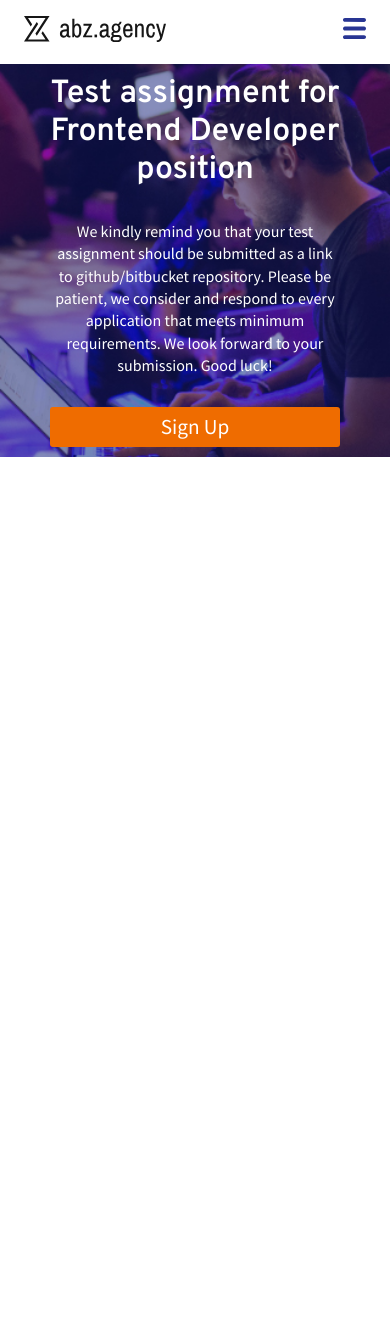
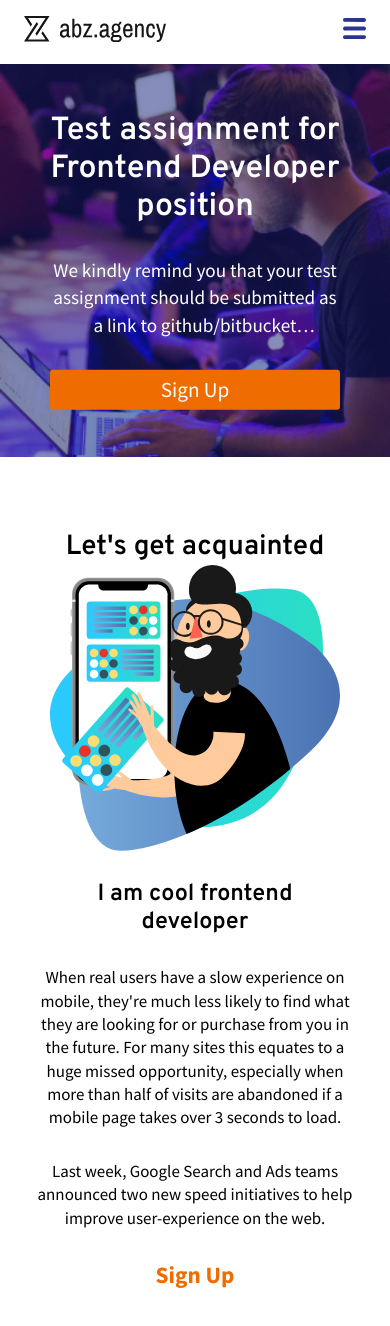
Before and after one commit to serhii-mokhonko/abz.agency, a Vue app: page / in a window 390 px wide. Shown: the top 1326 px of the page. Before the commit the page ends 844 px from the top, so only its background shows below. Built offline with nearby package versions, Linux system fonts and the light colour scheme.

Commit message:
added block about

```diff
--- a/src/App.vue
+++ b/src/App.vue
@@ -2,18 +2,21 @@
   <div id="app">
     <abz-nav></abz-nav>
     <abz-header></abz-header>
+    <abz-about></abz-about>
   </div>
 </template>
 
 <script>
 import Nav from "./components/Nav.vue";
 import Header from "./components/Header.vue";
+import About from "./components/About.vue";
 
 export default {
   name: "app",
   components: {
     abzNav: Nav,
-    abzHeader: Header
+    abzHeader: Header,
+    abzAbout: About
   }
 };
 </script>
--- /dev/null
+++ b/src/components/About.vue
@@ -0,0 +1,85 @@
+<template>
+  <div class="container">
+    <div class="container__content">
+      <div class="block-title">
+        <h2>Let's get acquainted</h2>
+      </div>
+      <div class="about-content">
+        <div class="about-content__sidebar">
+          <img src="../assets/man-mobile.svg" alt="images" />
+        </div>
+        <div class="about-content__main">
+          <h3>I am cool frontend developer</h3>
+          <p>When real users have a slow experience on mobile, they're much less likely to find what they are looking for or purchase from you in the future. For many sites this equates to a huge missed opportunity, especially when more than half of visits are abandoned if a mobile page takes over 3 seconds to load.</p>
+          <p>Last week, Google Search and Ads teams announced two new speed initiatives to help improve user-experience on the web.</p>
+          <a href="#" class="link">Sign Up</a>
+        </div>
+      </div>
+    </div>
+  </div>
+</template>
+
+<style lang="less" scoped>
+@import "../less/index.less";
+
+.container__content {
+  padding: 150px 0;
+}
+
+.block-title {
+  width: 100%;
+  text-align: center;
+}
+
+.about-content {
+  display: flex;
+  align-items: flex-start;
+  justify-content: space-between;
+
+  &__sidebar {
+    width: 100%;
+    max-width: 360px;
+    margin: 0 auto;
+    img {
+      width: 290px;
+      height: auto;
+      display: block;
+      margin: 0 auto;
+    }
+  }
+
+  &__main {
+    padding: 30px;
+
+    h3 {
+      margin-bottom: 20px;
+    }
+
+    p {
+      font-size: 1.06rem;
+      line-height: 1.46rem;
+      margin-bottom: 30px;
+    }
+  }
+}
+
+//mobile
+@media only screen and (max-width: 479px) {
+  .container__content {
+    padding: 75px 0;
+  }
+
+  .about-content {
+    flex-direction: column;
+
+    &__main {
+      text-align: center;
+
+      h3 {
+        max-width: 290px;
+        margin: 0 auto 30px;
+      }
+    }
+  }
+}
+</style>
--- a/src/components/Header.vue
+++ b/src/components/Header.vue
@@ -29,7 +29,7 @@
   transform: translate(0, -50%);
   &__title,
   &__desc {
-    padding-bottom: 45px;
+    margin-bottom: 45px;
   }
 }
 
@@ -55,15 +55,12 @@
 
     &__title,
     &__desc {
-      padding-bottom: 30px;
-    }
-    &__title {
-      font-size: 2rem;
-      line-height: 2.4rem;
-    }
-    &__desc {
-      font-size: 1rem;
-      line-height: 1.4rem;
+      margin-bottom: 30px;
+      text-overflow: ellipsis;
+      overflow: hidden;
+      display: -webkit-box;
+      -webkit-line-clamp: 3;
+      -webkit-box-orient: vertical;
     }
   }
 }
--- /dev/null
+++ b/src/less/buttons.less
@@ -0,0 +1,49 @@
+// buttons
+
+.btn {
+    font-family: @sF;
+    font-size  : 1.33rem;
+    font-weight: 400;
+
+    border       : none;
+    border-radius: 3px;
+
+    cursor: pointer;
+
+    transition: all 0.2s linear;
+
+    &--primary {
+        min-width: 290px;
+        height   : 40px;
+
+        background: @primary;
+        color     : #fff;
+
+        &:hover {
+            background: @primary-hov;
+        }
+    }
+
+    &--secondary {
+        min-width: 290px;
+        height   : 40px;
+
+        background: none;
+        color     : @primary;
+
+        border: 2px solid @primary;
+
+        &:hover {
+            background: #fee6d2;
+            color     : #fc831f;
+        }
+    }
+
+    &--icon {
+        min-width : none;
+        background: none;
+        border    : none;
+        outline: none;
+    }
+
+}
--- a/src/less/index.less
+++ b/src/less/index.less
@@ -3,26 +3,31 @@
 h1 {
     font-size  : 3.33rem;
     line-height: 4rem;
+    font-weight: 600;
 }
 
 h2 {
     font-size  : 2.8rem;
     line-height: 3.4rem;
+    font-weight: 600;
 }
 
 h3 {
     font-size  : 1.73rem;
     line-height: 2.06rem;
+    font-weight: 600;
 }
 
 h4 {
     font-size  : 1.46rem;
     line-height: 1.73rem;
+    font-weight: 600;
 }
 
 h5 {
     font-size  : 1.2rem;
     line-height: 1.4rem;
+    font-weight: 400;
 }
 
 a {
@@ -34,6 +39,17 @@ a {
     }
 }
 
+.link {
+    font-family: @sF;
+    font-size: 1.46rem;
+    font-weight: 700;
+    color: @primary;
+
+    &:hover {
+      color: @primary-hov;
+    }
+  }
+
 p {
     font-family: @sF;
     font-size  : 1.2rem;
@@ -44,51 +60,5 @@ p {
     color: #fff;
 }
 
-// buttons
-
-.btn {
-    font-family: @sF;
-    font-size  : 1.33rem;
-    font-weight: 400;
-
-    border       : none;
-    border-radius: 3px;
-
-    cursor: pointer;
-
-    transition: all 0.2s linear;
-
-    &--primary {
-        min-width: 290px;
-        height   : 40px;
-
-        background: @primary;
-        color     : #fff;
-
-        &:hover {
-            background: @primary-hov;
-        }
-    }
-
-    &--secondary {
-        min-width: 290px;
-        height   : 40px;
-
-        background: none;
-        color     : @primary;
-
-        border: 2px solid @primary;
-
-        &:hover {
-            background: #fee6d2;
-            color     : #fc831f;
-        }
-    }
-
-    &--icon {
-        min-width : none;
-        background: none;
-        border    : none;
-    }
-
-}
+@import "./media.less";
+@import "./buttons.less";
--- /dev/null
+++ b/src/less/media.less
@@ -0,0 +1,31 @@
+// mobile
+@media only screen and (max-width: 479px) {
+    h1 {
+        font-size  : 2rem;
+        line-height: 2.4rem;
+    }
+
+    h2 {
+        font-size  : 1.73rem;
+        line-height: 2.06rem;
+    }
+
+    h3 {
+        font-size  : 1.46rem;
+        line-height: 1.73rem;
+    }
+}
+
+// tablet
+@media only screen and (min-width: 480px) and (max-width: 859px) {
+    h1 {
+        font-size  : 2.8rem;
+        line-height: 3.4rem;
+    }
+}
+
+// desktop
+@media only screen and (min-width: 860px) and (max-width: 1920px) {}
+
+// 2K
+@media only screen and (min-width: 1921px) {}
```
Also changed, not shown: src/assets/man-mobile.svg (added).
